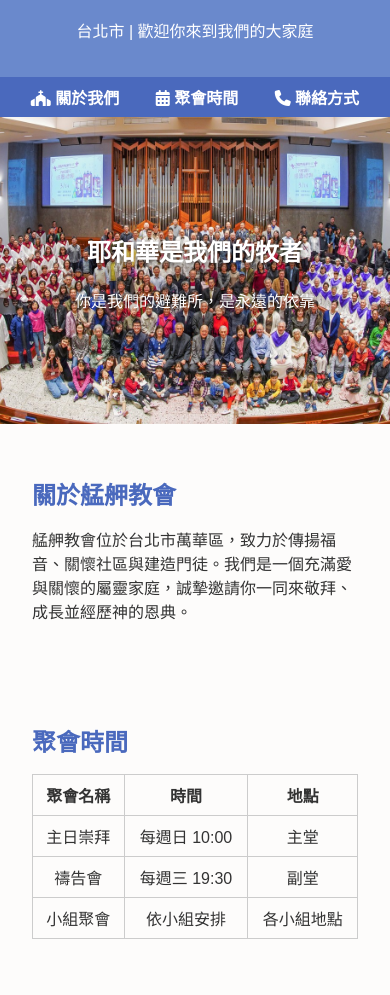
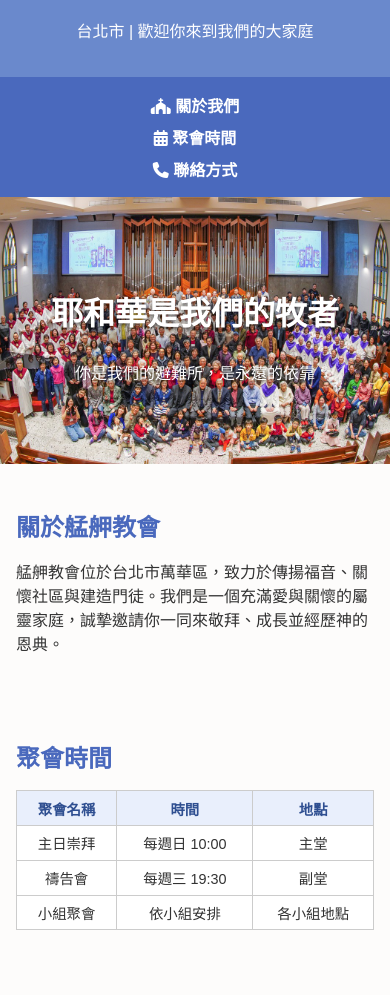
Before and after one commit to boss7609/Church, a plain HTML site: page index.html in a window 390 px wide. Shown: the part 90-1085 px from the top of the page. Drawn offline with Linux system fonts and the light colour scheme.

Commit message:
Add files via upload

```diff
--- a/style.css
+++ b/style.css
@@ -1,3 +1,4 @@
+/* ========= 基本設定 ========= */
 body {
   font-family: "Noto Sans TC", sans-serif;
   margin: 0;
@@ -5,6 +6,7 @@ body {
   color: #333;
 }
 
+/* ========= 頁首 ========= */
 header {
   background-color: #6a89cc;
   color: white;
@@ -12,6 +14,7 @@ header {
   text-align: center;
 }
 
+/* ========= 導覽列 ========= */
 nav {
   background-color: #4a69bd;
   padding: 0.5rem;
@@ -25,9 +28,14 @@ nav a {
   font-weight: bold;
 }
 
+nav a:hover {
+  text-decoration: underline;
+}
+
+/* ========= 橫幅 Hero ========= */
 .hero {
   position: relative;
-  background-image: url('images/ban.jpg'); /* 換成你實際圖片路徑 */
+  background-image: url('images/ban.jpg'); /* 替換成實際圖片 */
   background-size: cover;
   background-position: center;
   color: white;
@@ -42,18 +50,18 @@ nav a {
   left: 0;
   width: 100%;
   height: 100%;
-  background: rgba(0, 0, 0, 0.4); /* 遮罩深度可調 */
+  background: rgba(0, 0, 0, 0.4); /* 調整遮罩透明度 */
   z-index: 1;
 }
-
 
 .hero h1,
 .hero p {
   position: relative;
   z-index: 2;
-  text-shadow: 0 2px 4px rgba(0, 0, 0, 0.6); /* 讓白字更清楚 */
+  text-shadow: 0 2px 4px rgba(0, 0, 0, 0.6);
 }
 
+/* ========= 內容區塊 ========= */
 .section {
   padding: 2rem;
   max-width: 900px;
@@ -65,6 +73,7 @@ nav a {
   margin-bottom: 1rem;
 }
 
+/* ========= 課程表格 ========= */
 .schedule-table {
   width: 100%;
   border-collapse: collapse;
@@ -75,8 +84,33 @@ nav a {
   border: 1px solid #ccc;
   padding: 0.5rem;
   text-align: center;
+  background-color: #fff;
 }
 
+.schedule-table th {
+  background-color: #e9effc;
+  color: #2f4f91;
+}
+
+/* ========= 導覽圖片區塊（橫幅圖） ========= */
+.nav-image {
+  width: 100%;
+  max-height: 400px;
+  overflow: hidden;
+  display: flex;
+  justify-content: center;
+  align-items: center;
+  background-color: #000; /* 避免白邊 */
+}
+
+.nav-image img {
+  width: 100%;
+  height: auto;
+  display: block;
+  object-fit: cover;
+}
+
+/* ========= 頁尾 ========= */
 footer {
   background-color: #eee;
   text-align: center;
@@ -85,19 +119,32 @@ footer {
   color: #666;
 }
 
-.nav-image {
-  width: 100%;
-  max-height: 400px;
-  overflow: hidden;
-  display: flex;
-  justify-content: center;
-  align-items: center;
-  background-color: #000; /* 加個背景避免白邊 */
+/* ========= 響應式設計 ========= */
+@media (max-width: 768px) {
+  .hero {
+    padding: 4rem 1rem;
+  }
+
+  .hero h1 {
+    font-size: 2rem;
+  }
+
+  .hero p {
+    font-size: 1rem;
+  }
+
+  nav a {
+    display: block;
+    margin: 0.5rem 0;
+  }
+
+  .section {
+    padding: 1.5rem 1rem;
+  }
+
+  .schedule-table th,
+  .schedule-table td {
+    font-size: 0.9rem;
+    padding: 0.4rem;
+  }
 }
-
-.nav-image img {
-  width: 100%;
-  height: auto;
-  display: block;
-  object-fit: cover;
-}
```
